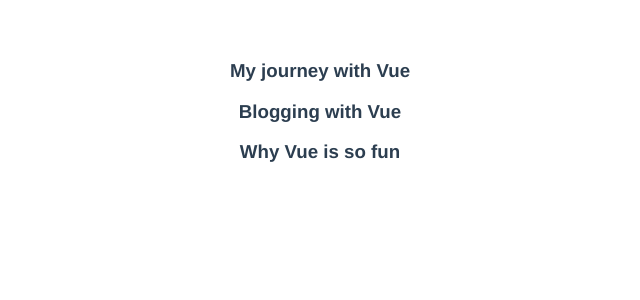
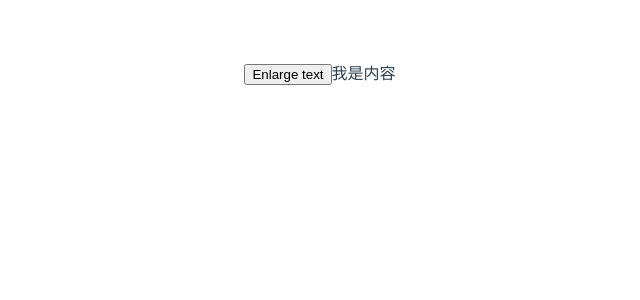
Before and after one commit to Ostaer/vue-learn, a Vue app: page / in a window 1280 px wide. Shown: the top 300 px of the page, without its empty margins (320-960 px from the left). Built offline with nearby package versions, Linux system fonts and the light colour scheme.

Commit message:
8.5-webpack

```diff
--- a/src/App.vue
+++ b/src/App.vue
@@ -1,10 +1,8 @@
 <template>
   <div id="app">
-    <blog-post
-      v-for="post in posts"
-      :key="post.id"
-      :title="post.title"
-    ></blog-post>
+    <div :style="{ fontSize: postFontSize + 'em' }">
+      <blog-post :content="content" @enlarge-text="onEnlargeText"></blog-post>
+    </div>
   </div>
 </template>
 
@@ -17,11 +15,13 @@
   },
   data () {
     return {
-      posts: [
-        {id: 1, title: 'My journey with Vue'},
-        {id: 2, title: 'Blogging with Vue'},
-        {id: 3, title: 'Why Vue is so fun'}
-      ]
+      content: "我是内容",
+      postFontSize: 1
+    }
+  },
+  methods: {
+    onEnlargeText: function (enlargeAmount) {
+      this.postFontSize += enlargeAmount
     }
   }
 }
--- a/src/components/blogPost.vue
+++ b/src/components/blogPost.vue
@@ -1,13 +1,21 @@
 <template>
   <div>
-    <h3>{{ title }}</h3>
+    <div>
+      <button @click="enlargeText">Enlarge text</button>
+      <span v-html="content"></span>
+    </div>
   </div>
 </template>
 
 <script>
 export default {
   name: 'blogPost',
-  props: ['title']
+  props: ['content'],
+  methods: {
+    enlargeText () {
+      this.$emit('enlarge-text', 0.1)
+    }
+  }
 }
 </script>
 
```
